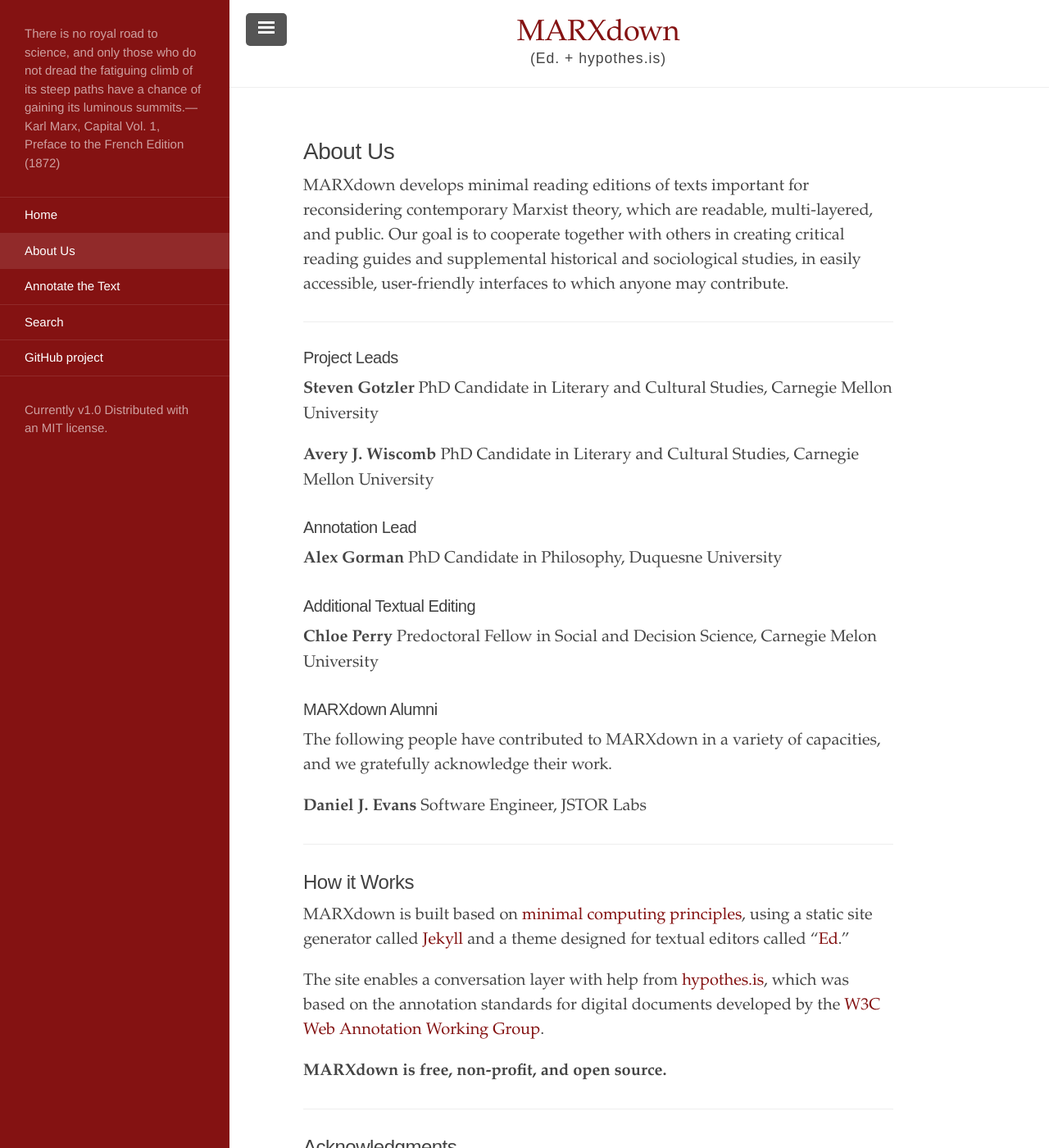
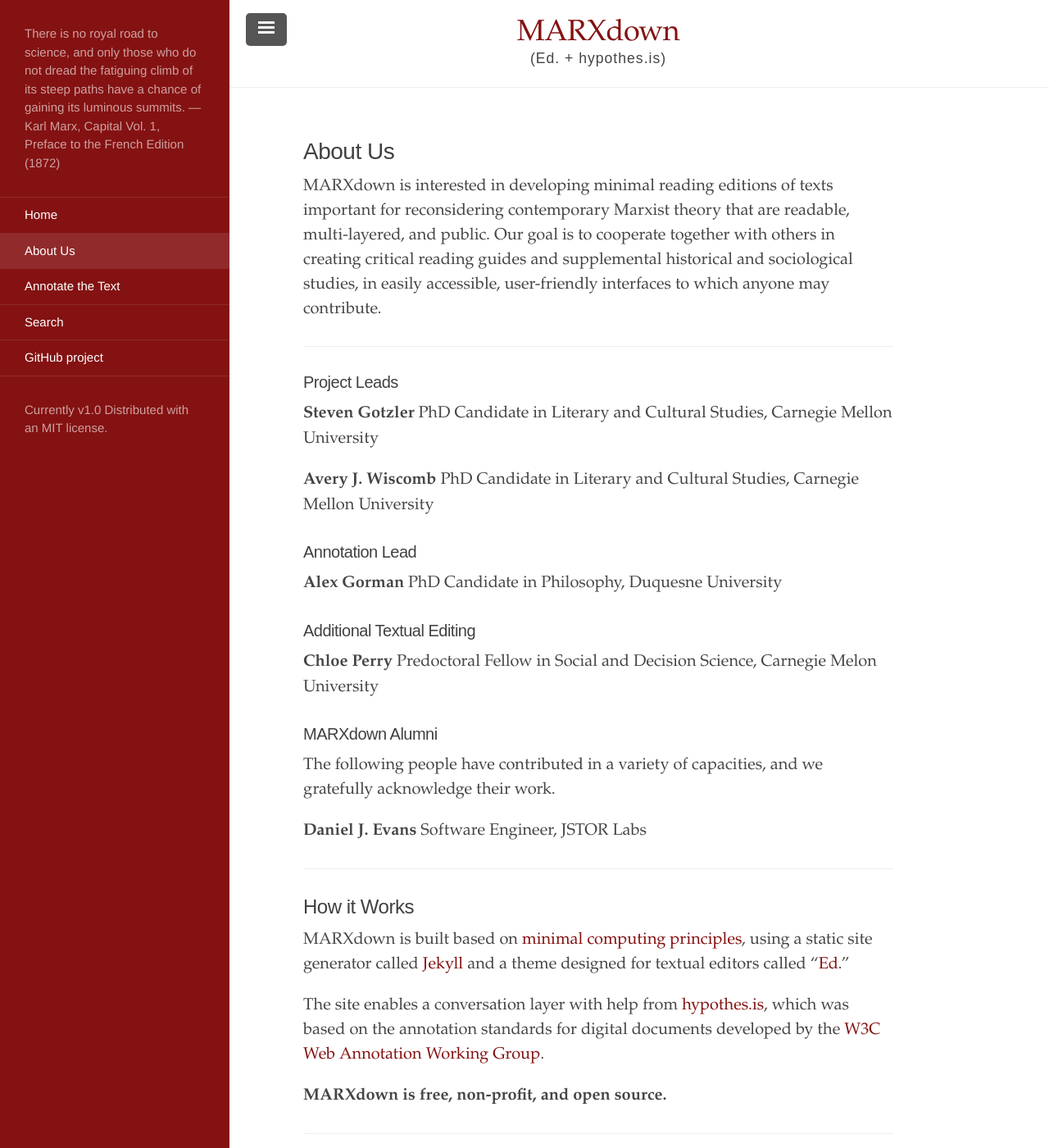
Before and after one commit to MARXdown/MARXdown.github.io, a Jekyll site: the page built from about.md, in a window 1280 px wide and 1400 px high. Shown: the whole window at 82% size. Built offline with Jekyll 4.4.1, drawn with Linux system fonts in a browser that asks for light colours; a script that is not in the unit is left out.

```diff
--- a/_config.yml
+++ b/_config.yml
@@ -8,7 +8,7 @@ collections:
   texts:
     output: true
 color-scheme: ~
-description: "There is no royal road to science, and only those who do not dread the fatiguing climb of its steep paths have a chance of gaining its luminous summits.—Karl Marx, Capital Vol. 1, Preface to the French Edition (1872)"
+description: "There is no royal road to science, and only those who do not dread the fatiguing climb of its steep paths have a chance of gaining its luminous summits. —Karl Marx, Capital Vol. 1, Preface to the French Edition (1872)"
 encoding: utf-8
 exclude:
   - optional
@@ -30,4 +30,4 @@ defaults:
   - scope:
       type: texts
     values:
-      editor: Steven Gotzler, Avery J. Wiscomb, and Daniel J. Evans
+      editor: Steven Gotzler and Avery J. Wiscomb
--- a/about.md
+++ b/about.md
@@ -3,7 +3,7 @@ layout: page
 title: About Us
 ---
 
-MARXdown develops minimal reading editions of texts important for reconsidering contemporary Marxist theory, which are readable, multi-layered, and public. Our goal is to cooperate together with others in creating critical reading guides and supplemental historical and sociological studies, in easily accessible, user-friendly interfaces to which anyone may contribute.
+MARXdown is interested in developing minimal reading editions of texts important for reconsidering contemporary Marxist theory that are readable, multi-layered, and public. Our goal is to cooperate together with others in creating critical reading guides and supplemental historical and sociological studies, in easily accessible, user-friendly interfaces to which anyone may contribute.
 
 * * *
 
@@ -23,7 +23,7 @@ MARXdown develops minimal reading editions of texts important for reconsidering
 
 ### MARXdown Alumni
 
-The following people have contributed to MARXdown in a variety of capacities, and we gratefully acknowledge their work.
+The following people have contributed in a variety of capacities, and we gratefully acknowledge their work.
 
 **Daniel J. Evans** Software Engineer, JSTOR Labs
 
```
